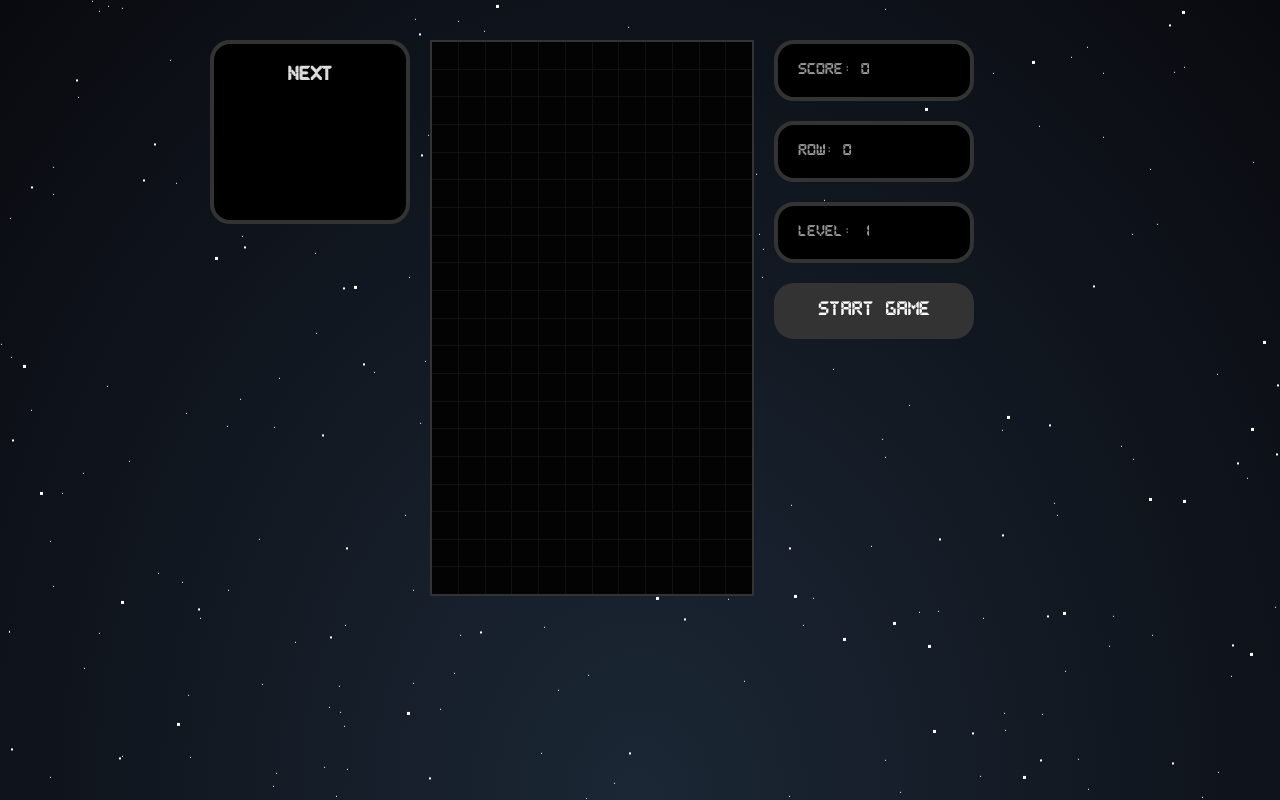
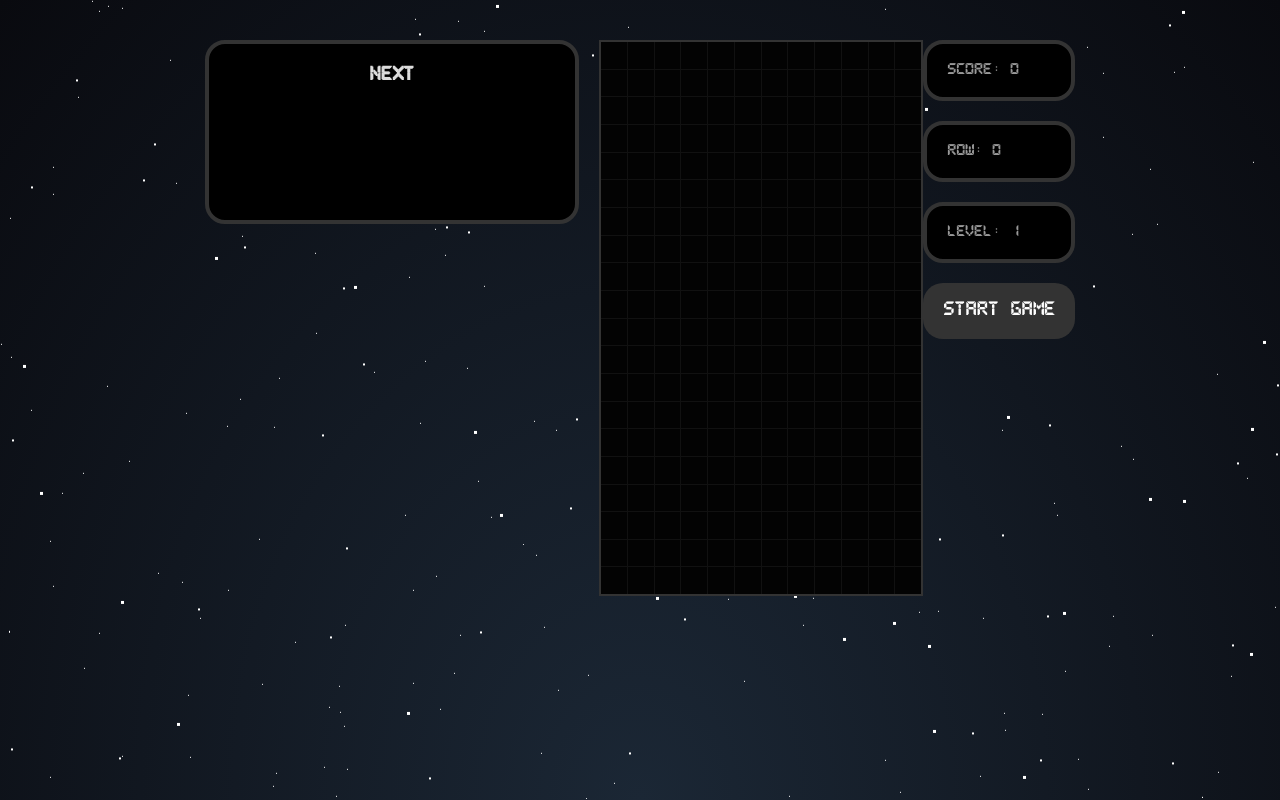
Before and after one commit to leocortezdev/react-tetris, a React (Create React App) app: page / in a window 1280 px wide. Built offline with nearby package versions, Linux system fonts and the light colour scheme.

Commit message:
Updated next tetris comp

```diff
--- a/src/components/NextTetrisBlock.jsx
+++ b/src/components/NextTetrisBlock.jsx
@@ -9,12 +9,12 @@ import {
   StyledWrapper
 } from "./styles/StyledNextTetrisBlock";
 
-const NextTetrisBlock = ({ tetrimino }) => (
+const NextTetrisBlock = ({ tetrisBlock }) => (
   <StyledWrapper>
     <StyledTitle>Next</StyledTitle>
-    <StyledNextTetrisBlock width={tetrimino[0].length} height={tetrimino.length}>
-      <div className="tetromino">
-        {tetrimino.map(row =>
+    <StyledNextTetrisBlock width={tetrisBlock[0].length} height={tetrisBlock.length}>
+      <div className="tetrisBlock">
+        {tetrisBlock.map(row =>
           row.map((cell, x) => <Cell key={x} type={cell} />)
         )}
       </div>
--- a/src/components/Tetris.jsx
+++ b/src/components/Tetris.jsx
@@ -116,9 +116,9 @@ const Tetris = () => {
       onKeyUp={keyUp}
     >
       <StyledTetrisArea>
-        <aside className="next-tetrimino">
+        <aside className="next-tetrisBlock">
           <>
-            <NextTetrisBlock tetrimino={nextBlock} />
+            <NextTetrisBlock tetrisBlock={nextBlock} />
           </>
         </aside>
         <Stage stage={stage} />
--- a/src/components/styles/StyledNextTetrisBlock.js
+++ b/src/components/styles/StyledNextTetrisBlock.js
@@ -7,7 +7,7 @@ export const StyledNextTetrisBlock = styled.div`
   gap: 1px;
   grid-template-columns: repeat(3, 1fr);
   grid-template-rows: repeat(3, 1fr); */
-  .tetromino {
+  .tetrisBlock {
   grid-area: 2 / 2 / 3 / 3;
   background-color: rgba(22, 22, 22, 1);
   display: grid;
--- a/src/components/styles/StyledTetris.js
+++ b/src/components/styles/StyledTetris.js
@@ -4,21 +4,31 @@ import styled from 'styled-components';
 
 
 export const StyledTetrisWrapper = styled.div`
-    height: 100vh;
-    width: 100vw;
+    height: 100%;
+    width: 100%;
 `
 
 export const StyledTetrisArea = styled.div`
-    display: flex;
-    align-items: flex-start;
-    padding: 40px;
-    margin: 0 auto;
-    max-width: 900px;
-
-    aside {
-        width: 100%;
-        max-width: 200px;
-        display: block;
-        padding: 0 20px;
+  position: relative;
+  display: flex;
+  justify-content: center;
+  padding: 2.5rem 1rem;
+  margin: 0 auto;
+  min-width: 600px;
+  /* font-size: 0.8rem; */
+  .stage {
+    width: 40%;
+  }
+  .next-tetrisBlock {
+    width: 30%;
+    padding-right: 1.25rem;
+    > * {
+      margin-bottom: 1rem;
     }
+  }
+  .information {
+    width: 30%;
+    display: block;
+    padding: 0 1.25rem;
+  }
 `;
```
